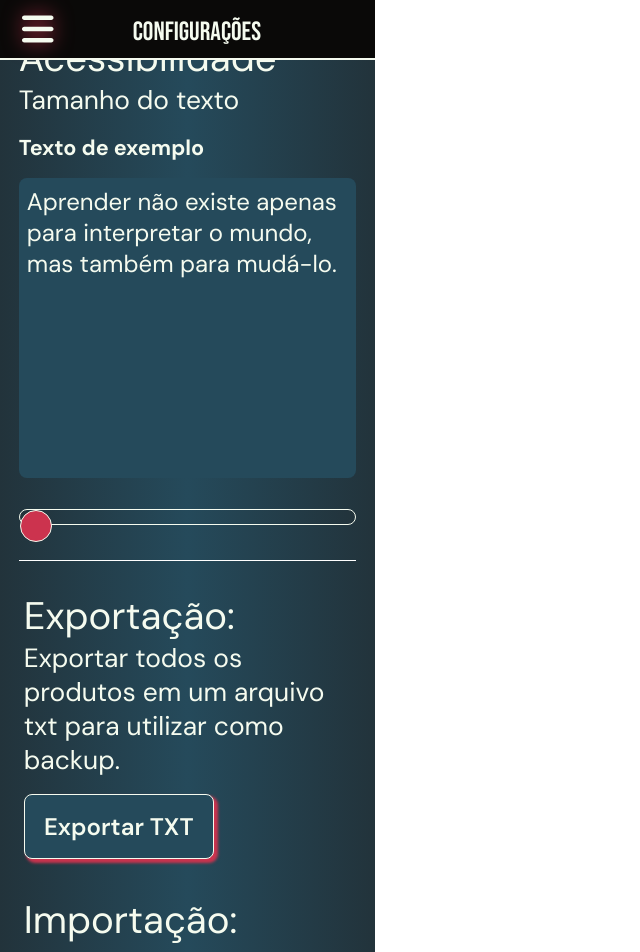
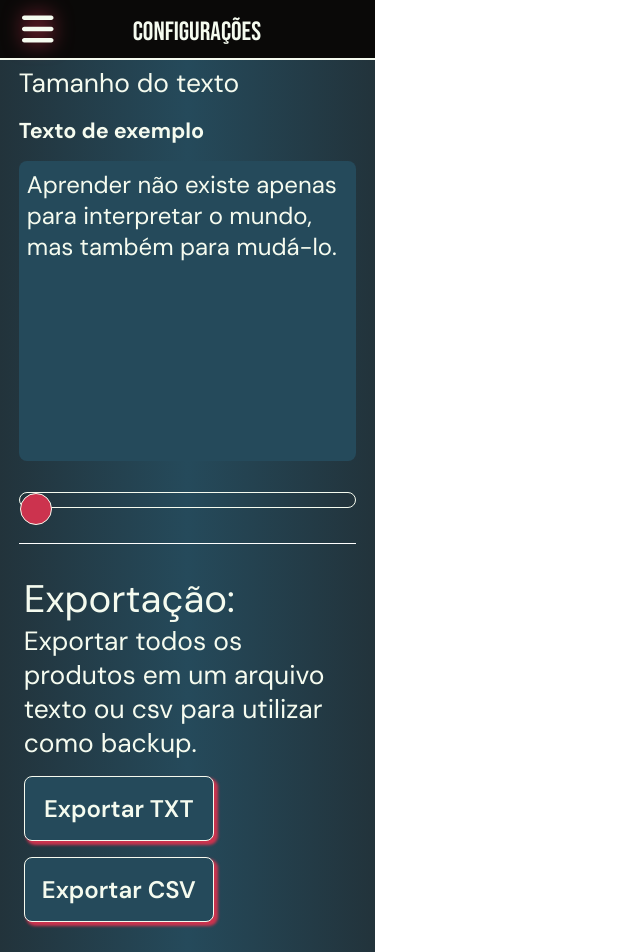
Before and after one commit to Grupo-2-Sustentare/sustentare-web, a React (Create React App) app: page /configuracoes in a window 1280 px wide. Shown: the top 952 px of the page, without its empty margins (0-640 px from the left). Built offline with nearby package versions, Linux system fonts and the light colour scheme; a web font is replaced by a local one.

Commit message:
botao csv funcionando

```diff
--- /dev/null
+++ b/src/components/buttonExportCsv/BotaoExportCsv.jsx
@@ -0,0 +1,46 @@
+import React from 'react';
+import styles from "./buttonExportCsv.module.css"
+import { errorToast, successToast } from "../Toast/Toast";
+
+const DownloadButton = () => {
+  const responsavelString = sessionStorage.getItem("responsavel");
+  const responsavel = responsavelString ? JSON.parse(responsavelString) : null;
+
+  const idResponsavel = responsavel ? responsavel.id : null;
+
+  const downloadTxt = () => {
+    fetch(`http://localhost:8080/interacoes-estoque/csv/${idResponsavel}`) // Alterando a URL para o endpoint correto
+      .then(response => {
+        if (response.ok) {
+          successToast("Arquivo csv exportado com sucesso");
+          return response.blob(); // Recebe o arquivo como blob
+        }
+        errorToast("Erro ao baixar o arquivo")
+        throw new Error('Erro ao baixar o arquivo');
+      })
+      .then(blob => {
+        // Adiciona o BOM ao início do conteúdo
+        const bom = "\uFEFF";
+        const reader = new FileReader();
+        reader.onload = () => {
+          const content = reader.result;
+          const blobWithBom = new Blob([bom + content], { type: 'text/csv;charset=utf-8;' });
+          const url = window.URL.createObjectURL(blobWithBom);
+          const link = document.createElement('a');
+          link.href = url;
+          link.setAttribute('download', 'arquivo.csv');
+          document.body.appendChild(link);
+          link.click();
+          link.parentNode.removeChild(link);
+        };
+        reader.readAsText(blob);
+      })
+      .catch(error => console.error('Erro ao baixar o arquivo:', error));
+  };
+
+  return (
+    <button className={styles.button} onClick={downloadTxt}>Exportar CSV</button>
+  );
+};
+
+export default DownloadButton;
--- /dev/null
+++ b/src/components/buttonExportCsv/buttonExportCsv.module.css
@@ -0,0 +1,18 @@
+.button{
+    background-color: var(--carvao);
+    border: var(--borda-branca);
+    border-radius: 8px;
+    height: 65px;
+    width: fit-content;
+    color: var(--white);
+    box-shadow: var(--sombra-ex-vermelha);
+    padding: 0px 16px;
+    max-width: 80%;
+    min-width: 190px;
+    font-weight: 600;
+    margin-bottom: 16px;
+}
+
+.button:active{
+    box-shadow: var(--sombra-in-clara), var(--sombra-ex-vermelha);
+}
--- a/src/pages/configuracoes/Configuracoes.jsx
+++ b/src/pages/configuracoes/Configuracoes.jsx
@@ -4,6 +4,7 @@ import TopBar from "../../components/TopBar/TopBar";
 import TextSizeSlider from '../../components/TextSizeSlider/TextSizeSlider';
 import BotaoExport from '../../components/buttonExport/BotaoExport'
 import BotaoImport from '../../components/BotaoImport/BotaoImport'
+import BotaoExportCsv from '../../components/buttonExportCsv/BotaoExportCsv'
 
 export default function Configuracoes() {
     return (
@@ -24,9 +25,10 @@ export default function Configuracoes() {
                             Exportação:
                         </span>
                         <span className={styles.H4}>
-                            Exportar todos os produtos em um arquivo txt para utilizar como backup.
+                            Exportar todos os produtos em um arquivo texto ou csv para utilizar como backup.
                         </span>
                         <BotaoExport/>
+                        <BotaoExportCsv/>
                     </div>
                     <div className={styles.Import}>
                         <span className={styles.H3}>
```
